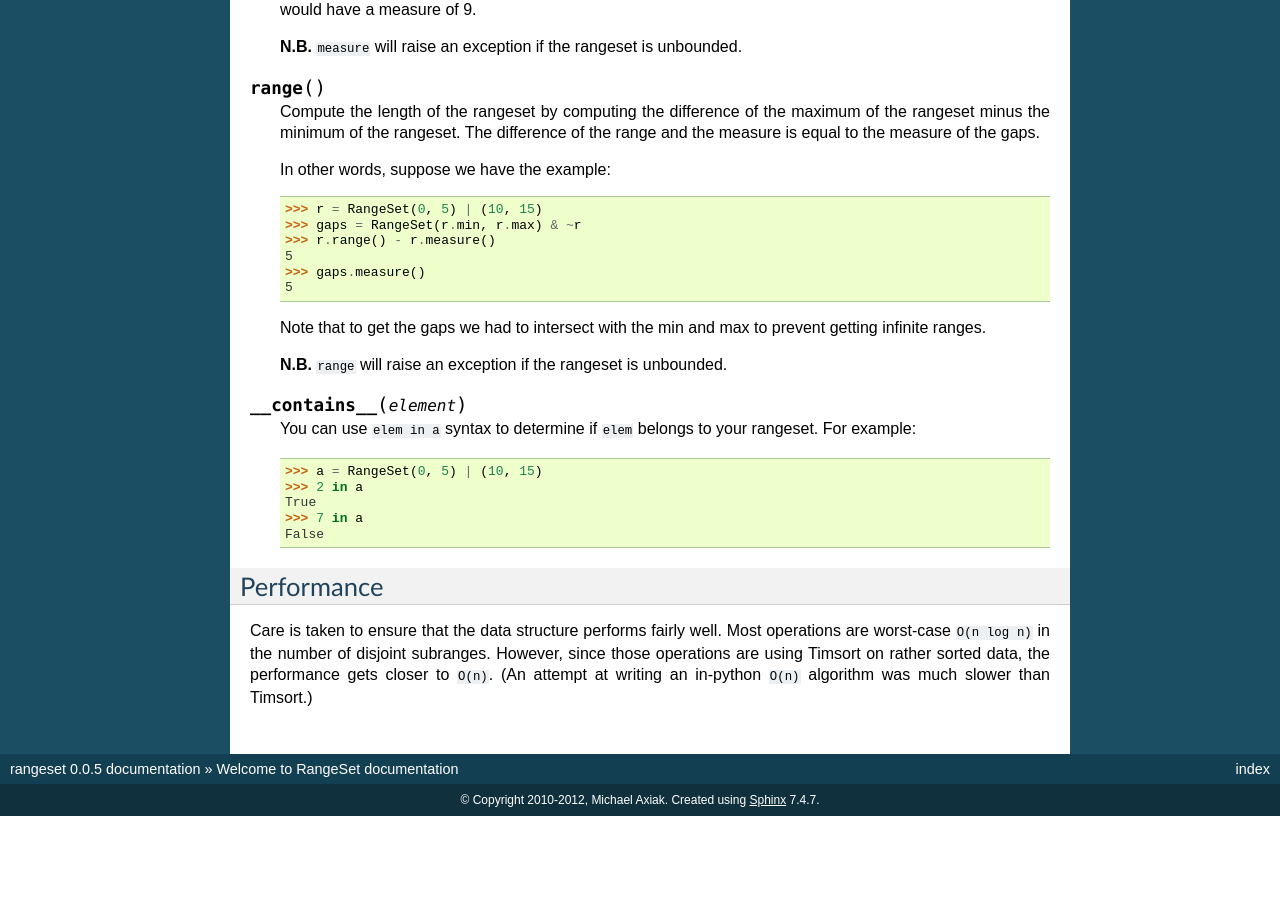
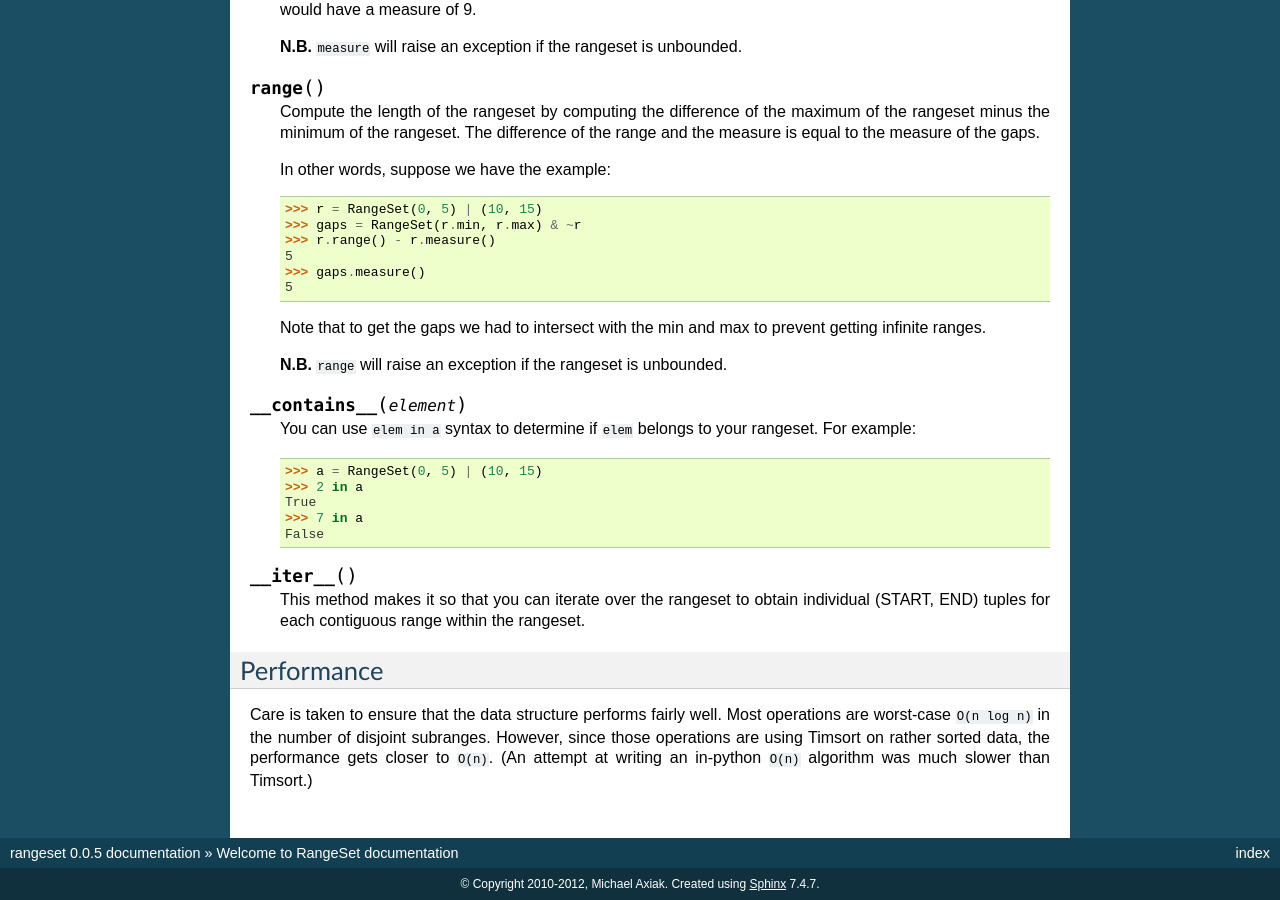
Before and after one commit to axiak/py-rangeset, a Sphinx documentation site: the page built from docs/index.txt, in a window 1280 px wide and 900 px high, scrolled down 2477 px. Built offline with Sphinx 7.4.7, drawn with Linux system fonts in a browser that asks for light colours; before the commit the page ends 3293 px from its top, so only the background shows below that.

Commit message:
Added iteration.

```diff
--- a/docs/index.txt
+++ b/docs/index.txt
@@ -179,6 +179,11 @@ Instance Methods
     >>> 7 in a
     False
 
+.. method:: __iter__()
+
+   This method makes it so that you can iterate over the rangeset to obtain
+   individual (START, END) tuples for each contiguous range within the rangeset.
+
 Performance
 -------------
 
```
Also changed, not shown: 3 other files.
